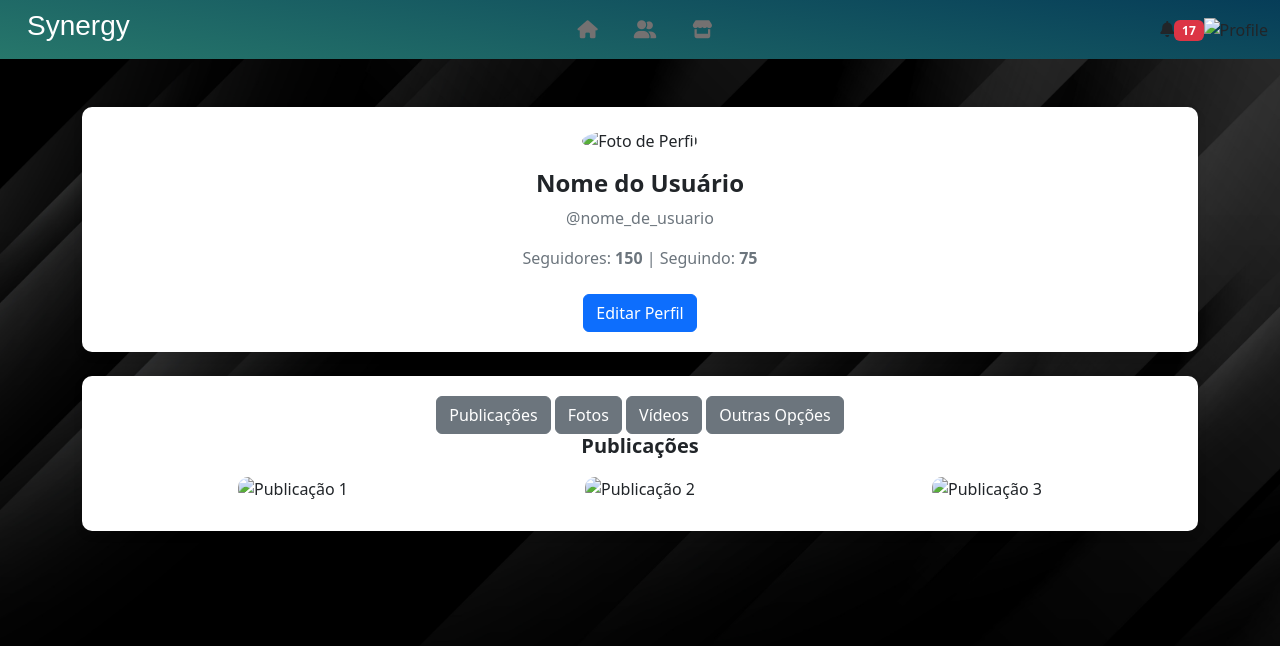
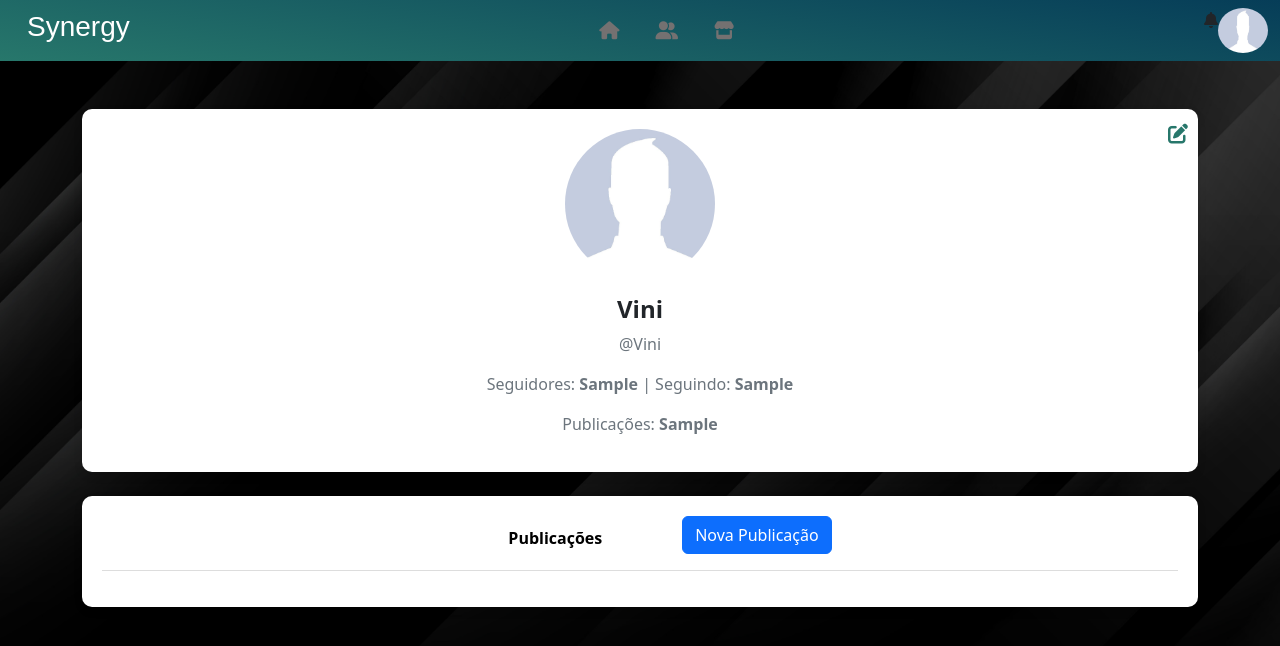
Before and after one commit to Vinicius0712/RedeSocial, a PHP site: page /perfil/perfil.php in a window 1280 px wide. Shown: the top 646 px of the page. Run offline with PHP 8.4, Linux system fonts and the light colour scheme; the visitor is signed in with stand-in values (Sample User, id 1); data comes from the database, SQL or seed files in the repository; tables that the repository leaves empty or names only in its code hold one stand-in row (values such as "Sample post"); some libraries are stand-ins or nearby versions; some web fonts are replaced.

Commit message:
implementando banco de dados no perfil

```diff
--- a/css/perfil.css
+++ b/css/perfil.css
@@ -88,3 +88,30 @@ font-size: 16px;
 margin-bottom: 10px;
 color: #333;
 }
+
+/* Estilo para a área de navegação dos blocos */
+.nav-blocks {
+    border-bottom: 1px solid #ddd; /* Linha separadora na parte inferior */
+    padding-bottom: 10px;
+}
+
+.nav-block {
+    margin: 0 10px; /* Margem lateral entre os blocos */
+}
+
+.nav-link-custom {
+    font-weight: bold;
+    color: #000;
+    text-decoration: none;
+    font-size: 16px;
+    display: block;
+    padding: 10px 60px;
+    border-radius: 5px;
+    text-align: center;
+}
+
+.nav-link-custom:hover {
+    color: #67696b;
+    background-color: #e9ecef;
+    text-decoration: none;
+}
--- a/login/login.php
+++ b/login/login.php
@@ -18,7 +18,7 @@ if ($_SERVER['REQUEST_METHOD'] == 'POST') {
 
         if ($userId) {
             $_SESSION['user_id'] = $userId; // Armazenando o ID do usuário na sessão
-            header('Location: ../rede/index.php');
+            header('Location: ../perfil/perfil.php');
             exit();
         } else {
             $_SESSION['error_message'] = "Usuário ou senha incorretos";
--- /dev/null
+++ b/menu.php
@@ -0,0 +1,34 @@
+<?php
+// Verifica se a sessão já foi iniciada
+if (session_status() == PHP_SESSION_NONE) {
+    session_start();
+}
+
+// Caminho da imagem do perfil
+$fotoPerfil = isset($_SESSION['foto_perfil']) ? '../img/' . $_SESSION['foto_perfil'] : '../img/default.jpg';
+?>
+
+<nav class="navbar navbar-expand-lg navbar-light navbar-custom">
+    <div class="container-fluid">
+        <h2 class="brand-name"><a href="../rede/index.php" style="text-decoration: none; color: inherit;">Synergy</a></h2>
+        <div class="collapse navbar-collapse justify-content-center order-lg-2">
+            <ul class="navbar-nav">
+                <li class="nav-item">
+                    <a class="nav-link active" href="../rede/index.php"><i class="fas fa-home"></i></a>
+                </li>
+                <li class="nav-item">
+                    <a class="nav-link" href="#"><i class="fas fa-user-friends"></i></a>
+                </li>
+                <li class="nav-item">
+                    <a class="nav-link" href="#"><i class="fas fa-store"></i></a>
+                </li>
+            </ul>
+        </div>
+        <div class="d-flex order-lg-3">
+            <a href="#" class="nav-link"><i class="fas fa-bell"></i><span class="badge bg-danger"></span></a>
+            <a href="../perfil/perfil.php" class="nav-link">
+                <img src="<?php echo $fotoPerfil; ?>" alt="Profile" class="profile-icon" style="width: 50px; height: 45px; border-radius: 50%;">
+            </a>
+        </div>
+    </div>
+</nav>
--- /dev/null
+++ b/perfil/perfil.php
@@ -0,0 +1,125 @@
+<?php
+// Inclui o arquivo com os dados do perfil
+require_once('perfil_dados.php');
+?>
+
+<!DOCTYPE html>
+<html lang="pt-BR">
+<head>
+    <meta charset="UTF-8">
+    <meta name="viewport" content="width=device-width, initial-scale=1.0">
+    <title>Synergy - Perfil</title>
+    <link href="https://cdn.jsdelivr.net/npm/bootstrap@5.3.0-alpha1/dist/css/bootstrap.min.css" rel="stylesheet">
+    <link rel="stylesheet" href="https://cdnjs.cloudflare.com/ajax/libs/font-awesome/6.0.0-beta3/css/all.min.css">
+    <link rel="stylesheet" href="../css/perfil.css">
+    <style>
+        .post {
+            display: inline-block;
+            margin: 10px;
+            width: 30%;
+        }
+
+        .post img {
+            width: 100%;
+            border-radius: 10px;
+        }
+
+        .profile-details {
+            text-align: center;
+        }
+
+        .btn-full {
+            width: 100%;
+            margin-bottom: 10px;
+        }
+
+        .edit-icon {
+    font-size: 20px;
+    color: #007bff;
+    text-decoration: none;
+    color: #27776b;
+}
+
+.edit-icon:hover {
+    color: #0056b3;
+}
+
+    </style>
+</head>
+
+<body>
+<?php include('../menu.php'); ?>
+
+    <!-- Profile Header -->
+    <div class="container mt-5">
+    <div class="profile-header position-relative text-center">
+        <!-- Ícone de edição no canto superior direito -->
+        <a href="#" class="edit-icon position-absolute" style="top: 10px; right: 10px;">
+            <i class="fas fa-edit"></i>
+        </a>
+
+        <!-- Imagem do perfil -->
+        <img src="<?php echo htmlspecialchars($fotoPerfil); ?>" alt="Foto de Perfil" class="rounded-circle" width="150" height="150" draggable="false">
+
+        <!-- Informações do perfil -->
+        <div class="profile-info mt-3">
+            <h3><?php echo htmlspecialchars($nomeUsuario); ?></h3>
+            <p>@<?php echo htmlspecialchars($nomeUsuario); ?></p>
+            <p>Seguidores: <strong><?php echo htmlspecialchars($seguidores); ?></strong> | Seguindo: <strong><?php echo htmlspecialchars($seguindo); ?></strong></p>
+            <p>Publicações: <strong><?php echo htmlspecialchars($publicacoes); ?></strong></p>
+        </div>
+    </div>
+
+   <!-- Postagens do Usuário -->
+<div class="profile-details mt-4">
+    <!-- Blocos de navegação para diferentes seções -->
+    <div class="d-flex justify-content-center nav-blocks mb-3">
+        <div class="nav-block">
+            <a href="#" class="nav-link-custom">Publicações</a>
+        </div>
+        <div class="nav-block">
+        <button type="button" class="btn btn-primary" data-bs-toggle="modal" data-bs-target="#publicarModal">
+        Nova Publicação
+    </button>
+        </div>
+    </div>
+
+
+<!-- Modal do Formulário -->
+<div class="modal fade" id="publicarModal" tabindex="-1" aria-labelledby="publicarModalLabel" aria-hidden="true">
+    <div class="modal-dialog modal-dialog-centered">
+        <div class="modal-content">
+            <div class="modal-header">
+                <h5 class="modal-title" id="publicarModalLabel">Nova Publicação</h5>
+                <button type="button" class="btn-close" data-bs-dismiss="modal" aria-label="Close"></button>
+            </div>
+            <form action="adicionar_publicacao.php" method="post" enctype="multipart/form-data">
+                <div class="modal-body">
+                    <div class="mb-3">
+                        <label for="imagem" class="form-label">Imagem da Publicação</label>
+                        <input type="file" class="form-control" id="imagem" name="imagem" required>
+                    </div>
+                    <div class="mb-3">
+                        <label for="descricao" class="form-label">Descrição</label>
+                        <textarea class="form-control" id="descricao" name="descricao" rows="3"></textarea>
+                    </div>
+                </div>
+                <div class="modal-footer">
+                    <button type="button" class="btn btn-secondary" data-bs-dismiss="modal">Cancelar</button>
+                    <button type="submit" class="btn btn-primary">Publicar</button>
+                </div>
+            </form>
+        </div>
+    </div>
+</div>
+
+<script src="https://cdn.jsdelivr.net/npm/bootstrap@5.3.0-alpha1/dist/js/bootstrap.bundle.min.js"></script>
+</body>
+</html>
+
+
+
+
+    <script src="https://cdn.jsdelivr.net/npm/bootstrap@5.3.0-alpha1/dist/js/bootstrap.bundle.min.js"></script>
+</body>
+</html>
--- a/rede/perfil.php
+++ /dev/null
@@ -1,106 +0,0 @@
-<?php
-session_start();
-
-// Verifica se o usuário está logado, caso contrário redireciona para o login
-if (!isset($_SESSION['user_id'])) {
-    header("Location: ../login/index.php");
-    exit();
-}
-?>
-
-<!DOCTYPE html>
-<html lang="pt-BR">
-
-<head>
-    <meta charset="UTF-8">
-    <meta name="viewport" content="width=device-width, initial-scale=1.0">
-    <title>Synergy - Perfil</title>
-    <link href="https://cdn.jsdelivr.net/npm/bootstrap@5.3.0-alpha1/dist/css/bootstrap.min.css" rel="stylesheet">
-    <link rel="stylesheet" href="https://cdnjs.cloudflare.com/ajax/libs/font-awesome/6.0.0-beta3/css/all.min.css">
-    <link rel="stylesheet" href="../css/perfil.css">
-    <style>
-        .post {
-            display: inline-block; /* Faz as postagens ficarem lado a lado */
-            margin: 10px; /* Margem entre as postagens */
-            width: 30%; /* Define a largura de cada postagem */
-        }
-
-        .post img {
-            width: 100%; /* Faz com que a imagem ocupe toda a largura do contêiner */
-            border-radius: 10px; /* Bordas arredondadas para as imagens */
-        }
-
-        .profile-details {
-            text-align: center; /* Centraliza o conteúdo */
-        }
-
-        .btn-full {
-            width: 100%; /* Faz os botões ocuparem toda a largura da div */
-            margin-bottom: 10px; /* Margem inferior para espaçamento */
-        }
-    </style>
-</head>
-
-<body>
-    <!-- Navbar -->
-    <nav class="navbar navbar-expand-lg navbar-light navbar-custom">
-        <div class="container-fluid">
-            <h2 class="brand-name"><a href="index.php" style="text-decoration: none; color: inherit;">Synergy</a></h2>
-            <div class="collapse navbar-collapse justify-content-center order-lg-2">
-                <ul class="navbar-nav">
-                    <li class="nav-item">
-                        <a class="nav-link" href="index.php"><i class="fas fa-home"></i></a>
-                    </li>
-                    <li class="nav-item">
-                        <a class="nav-link" href="#"><i class="fas fa-user-friends"></i></a>
-                    </li>
-                    <li class="nav-item">
-                        <a class="nav-link" href="#"><i class="fas fa-store"></i></a>
-                    </li>
-                </ul>
-            </div>
-            <div class="d-flex order-lg-3">
-                <a href="#" class="nav-link"><i class="fas fa-bell"></i><span class="badge bg-danger">17</span></a>
-                <a href="#" class="nav-link profile"><img src="https://via.placeholder.com/40" alt="Profile" class="profile-icon"></a>
-            </div>
-        </div>
-    </nav>
-
-    <!-- Profile Header -->
-    <div class="container mt-5">
-        <div class="profile-header text-center">
-            <img src="https://via.placeholder.com/150" alt="Foto de Perfil" class="rounded-circle">
-            <div class="profile-info mt-3">
-                <h3>Nome do Usuário</h3>
-                <p>@nome_de_usuario</p>
-                <p>Seguidores: <strong>150</strong> | Seguindo: <strong>75</strong></p> <!-- Quantidade de seguidores e seguindo -->
-            </div>
-            <div class="mt-4 text-center">
-                <button class="btn btn-primary">Editar Perfil</button>
-            </div>
-        </div>
-
-        <!-- Postagens do Usuário -->
-        <div class="profile-details mt-4">
-            <button class="btn btn-secondary">Publicações</button>
-            <button class="btn btn-secondary">Fotos</button>
-            <button class="btn btn-secondary">Vídeos</button>
-            <button class="btn btn-secondary">Outras Opções</button>
-
-            <h4>Publicações</h4>
-            <div class="post">
-                <img src="https://via.placeholder.com/400x200" alt="Publicação 1">
-            </div>
-            <div class="post">
-                <img src="https://via.placeholder.com/400x200" alt="Publicação 2">
-            </div>
-            <div class="post">
-                <img src="https://via.placeholder.com/400x200" alt="Publicação 3">
-            </div>
-        </div>
-    </div>
-
-    <script src="https://cdn.jsdelivr.net/npm/bootstrap@5.3.0-alpha1/dist/js/bootstrap.bundle.min.js"></script>
-</body>
-
-</html>
```
Also changed, not shown: classes/Perfil.class.php (added, +36 -0 lines), login/cad.php (+13 -8 lines), perfil/adicionar_publicacao.php (added, +50 -0 lines), perfil/perfil_dados.php (added, +56 -0 lines), perfil/upload_imagem.php (added, +23 -0 lines), rede/index.php (+2 -23 lines), img/default.jpg (added), uploads/ifc.jpg (added), uploads/images.jpg (added), 1 other file.
